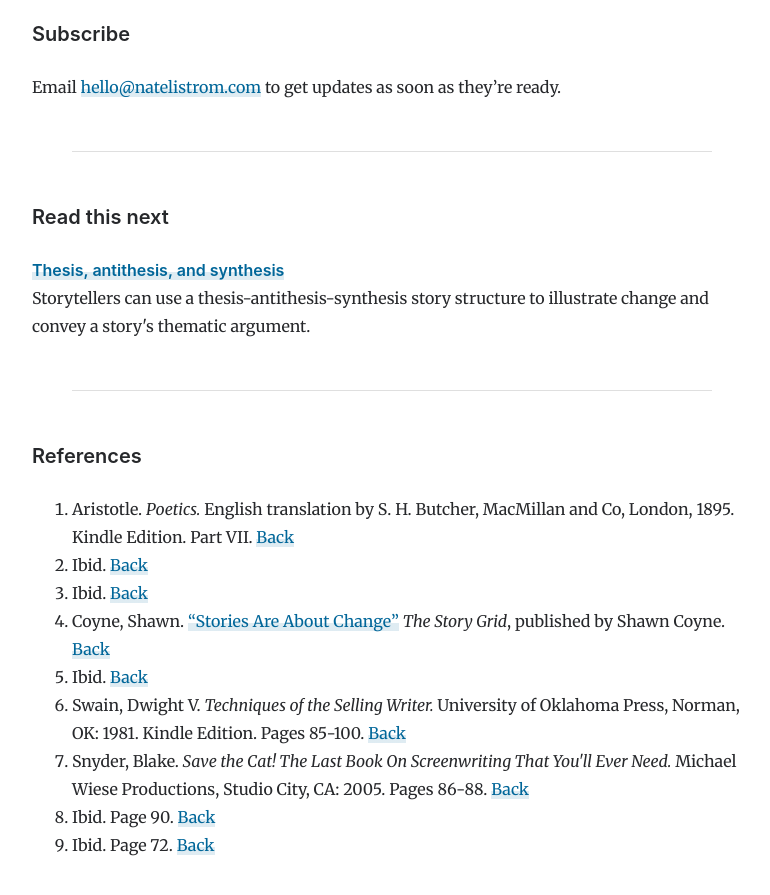
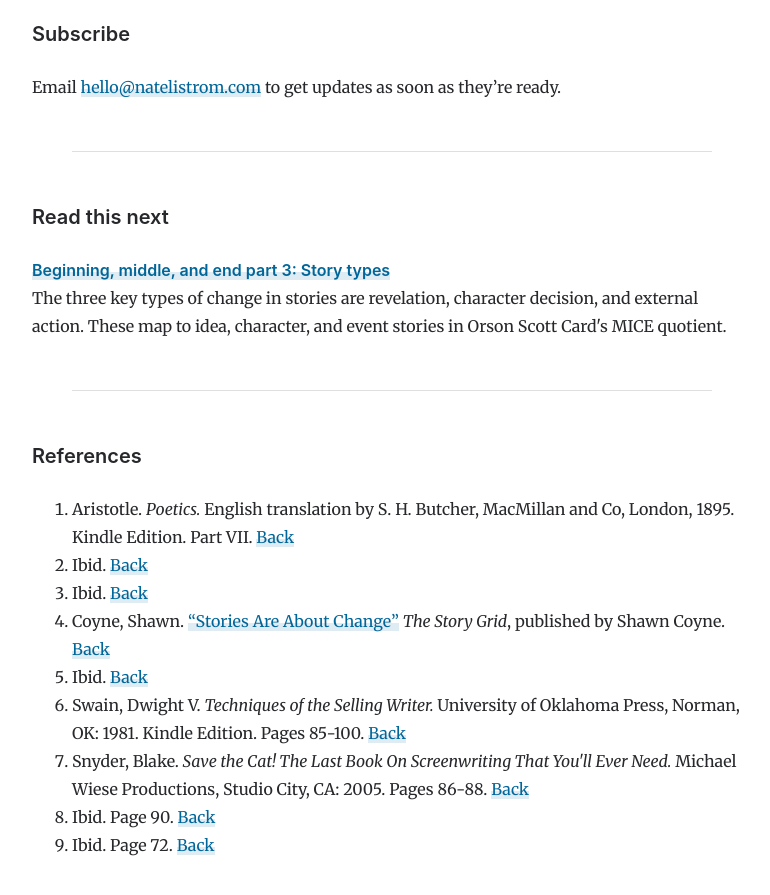
Before and after one commit to natelistrom/natelistrom.github.io, a Jekyll site: the page built from _posts/2024-02-06-beginning-middle-end-2.md, in a window 1280 px wide and 900 px high, scrolled down 9848 px. Shown: the top 895 px of the window, without its empty margins (248-1018 px from the left). Built offline with Jekyll 4.4.1, drawn with Linux system fonts in a browser that asks for light colours; part of the change alters nothing that is shown.

Commit message:
Publish beginning middle end part 3

```diff
--- a/_posts/2024-02-06-beginning-middle-end-2.md
+++ b/_posts/2024-02-06-beginning-middle-end-2.md
@@ -6,7 +6,7 @@ date:   2024-02-06 12:00:00 -0400
 tags: [Beginning middle end, Primitives, Story structure, Story, Craft]
 maturity: note
 reading_time: 8 min
-read_next: "Thesis, antithesis, and synthesis"
+read_next: "Beginning, middle, and end part 3: Story types"
 ---
 
 ---
--- /dev/null
+++ b/_posts/2024-03-05-beginning-middle-end-3.md
@@ -0,0 +1,81 @@
+---
+layout: post
+title:  "Beginning, middle, and end part 3: Story types"
+description: "The three key types of change in stories are revelation, character decision, and external action. These map to idea, character, and event stories in Orson Scott Card's MICE quotient."
+date:   2024-03-05 12:00:00 -0400
+tags: [Beginning middle end, Primitives, MICE quotient, Story structure, Story, Craft]
+maturity: note
+reading_time: 4 min
+read_next: "How Orson Scott Card's MICE quotient maps to internal and external genres of narrative drive"
+---
+
+---
+
+<p class="dropCap">Previously, we looked at how Aristotle&rsquo;s &ldquo;beginning, middle, and end&rdquo; was <a href="{% post_url 2024-01-02-beginning-middle-end-1 %}">more concerned with completeness than structure</a>. We went on to look at how <a href="{% post_url 2024-02-06-beginning-middle-end-2 %}">Aristotle&rsquo;s framework <em>can</em> be applied to structure</a>, and how Dwight Swain&rsquo;s scene-sequel format can help fill in the gap in the middle section by structuring change.</p>
+
+In this note, we'll continue our exploration of beginning, middle, and end by introducing a simple taxonomy of story types with which we can test our new structural framework to see if it holds up.
+
+## Orson Scott Card and the 3 types of change
+
+To thoroughly evaluate any framework, we need to make sure it works for a broad range of different story types. But how do you determine what that range ought to be? We need a system for identifying what makes stories different.
+
+It's tempting to jump to genre, but I think that's a red herring. Genres can be subdivided nearly infinitely. And, many genre stories end up looking like stories in other genres with only a few significant details changed.
+
+We need something more fundamental.
+
+In _Character and Viewpoint_, award-winning author Orson Scott Card explores four factors that have come to be called the "MICE quotient." They are milieu, idea, character, and event. <cite>(<a href="/bibliography#card2010">Card</a>, Pages 62-63)</cite>
+
+Card looks at the MICE quotient elements from the perspective of pure story structure, but I think of them in terms of the [underlying story engines]({% post_url 2022-11-13-mice-internal-external %}) that create narrative drive. Because of this, I prune out milieu (setting), which I don't believe is a core source of narrative drive.
+
+That leaves us with three sources of narrative drive: idea, character, and event.
+
+Now, remember that in our framework, the thing that goes in the middle of a story is _change_. If we use these sources of narrative drive to categorize _types of change_, something interesting happens.
+
+It turns out, this produces a useful, simple taxonomy for types of stories.
+
+## Idea story: a change in understanding
+Idea stories revolve around a central question, which the audience wants answered. <cite>(<a href="/bibliography#kowal2020">Kowal</a>)</cite> Who murdered the victim? How will the powerful new technology affect humanity? Why are the aliens here? Etc.
+
+- The key change in an idea story is about knowledge or understanding.
+- The emotional fulfillment audiences derive from these types of stories is about the thrill of discovery and a feeling of epiphany.
+- The key turning points in idea stories are revelations.
+
+Not all idea stories are mysteries. Sometimes, the question is more around exploring an interesting [high concept](https://en.wikipedia.org/wiki/High_concept) idea or "what if." A lot of science fiction features this kind of story, which hinges on a sense of discovery and wonder.
+
+For example, Arthur C. Clarke's 1973 science fiction novel _Rendezvous with Rama_ is about the "what if" concept represented by the appearance of an alien vessel approaching Earth's system. Clarke depicts the ship as a kind of interstellar ark, a traveling megastructure containing a cylindrical mini-world, which uses axial rotation to create artificial gravity. More than a "first contact" story, _Rama_ is about exploring what this technological concept could be like.
+
+You could think of a pure idea story as a type of intellectual exercise, a "narrative sudoku puzzle."
+
+Idea stories can sometimes get a bad reputation for being light on character, but that's because the characters in a pure idea story aren't there for dramatic depth. They exist simply to serve as vehicles to explore the question, which is the main focus of the story.
+
+Lastly, it's worth clarifying that _idea_ is different from _theme_. The idea operates on the plot level. It provides narrative drive from one moment to the next as clues are revealed and the answer to the question slowly unfolds. The theme operates instead on the level of _meaning_. It's the ["bigger something"]({% post_url 2022-12-07-anecdote-reflection %}) that the story was all about. In police procedurals, for example, the idea is around solving the mystery of who committed the crime. The theme is (usually) an argument that justice prevails in the end.
+
+## Character story: a change in belief
+Character stories revolve around the choices of the protagonist. They're explorations of identity. Who is this person, and why does she do what she does? Most importantly, how does she change (or why does she not change)? <cite>(<a href="/bibliography#kowal2020">Kowal</a>)</cite> Strong character stories are generally the most emotionally moving of the story types.
+
+- The key change in a character story is about the underlying beliefs that drive the protagonst's behavior and view of herself and the world. <cite>(<a href="/bibliography#weiland2016">Weiland</a>, Pages 13-16)</cite>
+- The emotional fulfillment audiences derive from character stories is catharsis, often from the reaffirmation of their [deeply-held values]({% post_url 2022-04-05-pae-investment %}#values-investment-in-ideas).
+- The key turning points in character stories are the protagonist's decisions.
+
+## Event story: a change in circumstance
+Event stories revolve around achieving some kind of outward goal, like possessing an object, gaining the affections of a romantic interest, winning a tournament, or defeating an enemy.
+
+- The key change in an event story is about the situation and circumstances of the protagonist. <cite>(<a href="/bibliography#kowal2020">Kowal</a>)</cite>
+- The emotional fulfillment audiences derive from event stories is the thrill of doing adventurous things and overcoming obstacles to achieve success.
+- The key turning points in event stories are external disasters (and rescues).
+
+## Conclusion
+
+Here's a quick summary:
+
+| **Story type** | **Key change** | **Key emotion** | **Turning points** |
+| --- | --- | --- | --- |
+| Idea | Understanding | Discovery | Revelation |
+| Character | Belief | Catharsis | Decision |
+| Event | Situation | Achievement | Disaster |
+
+If you look at the stories that stand the test of time, you’ll find that most weave together threads of all three types.
+
+However, when it comes time to analyze our theory, it’s easier if we deal with each individually. Thus, in the next few notes, we’ll isolate each story type and examine how it might possibly fit into our “beginning, middle, and end” framework.
+
+Onward . . .
```
